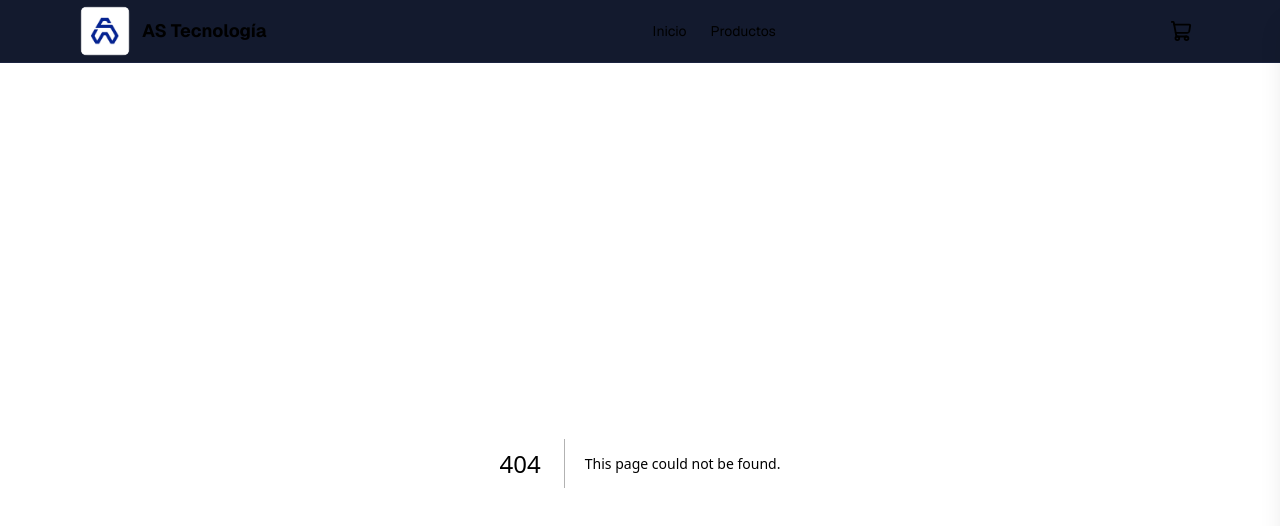
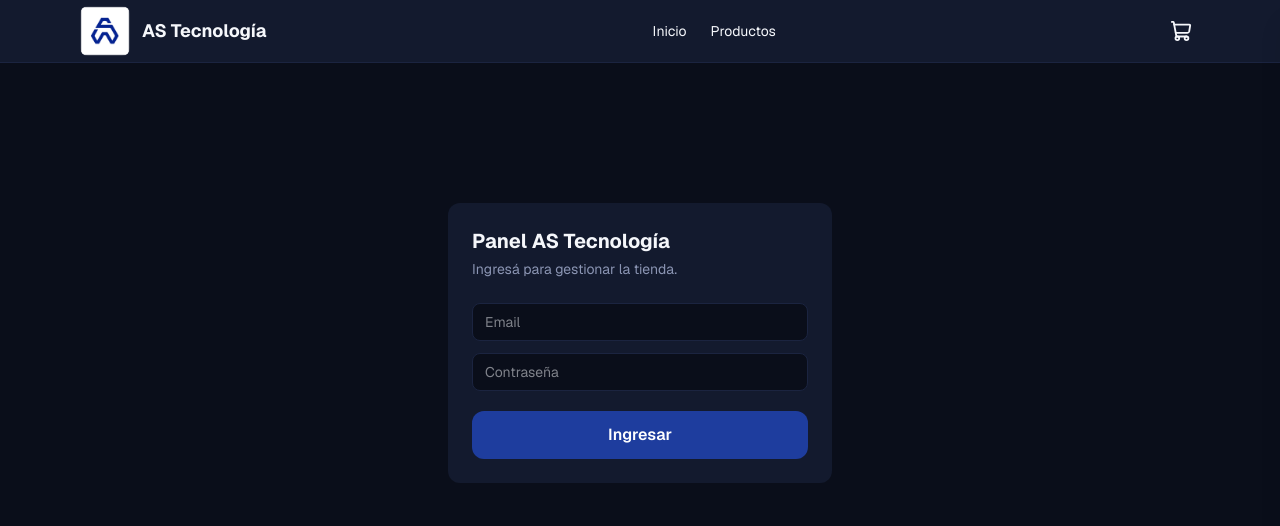
Before and after one commit to celinasotelo/AS-Tecnologia, a Next.js app in the folder as-tecnologia/: page /login in a window 1280 px wide. Before the commit this address had no page. Shown: the top 526 px of the page. Built offline with nearby package versions, Linux system fonts and the light colour scheme.

Commit message:
feat: protected admin authentication

```diff
--- /dev/null
+++ b/as-tecnologia/src/app/admin/layout.tsx
@@ -0,0 +1,43 @@
+import { redirect } from "next/navigation";
+import Link from "next/link";
+import { createClient } from "@/lib/supabase/server";
+import { logout } from "@/lib/actions/auth";
+
+export default async function AdminLayout({
+  children,
+}: {
+  children: React.ReactNode;
+}) {
+  const supabase = await createClient();
+  const {
+    data: { user },
+  } = await supabase.auth.getUser();
+
+  if (!user) {
+    redirect("/login");
+  }
+
+  return (
+    <div className="mx-auto max-w-6xl px-4 py-6">
+      <header className="mb-6 flex items-center justify-between border-b border-surface-elevated pb-4">
+        <nav className="flex items-center gap-4 text-sm">
+          <Link href="/admin" className="font-bold">
+            Panel
+          </Link>
+          <Link href="/admin/productos" className="text-muted hover:text-foreground">
+            Productos
+          </Link>
+          <Link href="/admin/ordenes" className="text-muted hover:text-foreground">
+            Órdenes
+          </Link>
+        </nav>
+        <form action={logout}>
+          <button className="rounded-lg px-3 py-1.5 text-sm text-muted hover:bg-surface-elevated">
+            Cerrar sesión
+          </button>
+        </form>
+      </header>
+      {children}
+    </div>
+  );
+}
--- /dev/null
+++ b/as-tecnologia/src/app/admin/page.tsx
@@ -0,0 +1,10 @@
+export default function AdminDashboard() {
+  return (
+    <div>
+      <h1 className="text-2xl font-bold">Panel de administración</h1>
+      <p className="mt-2 text-muted">
+        Desde acá vas a gestionar tus productos y ver los pedidos que entran.
+      </p>
+    </div>
+  );
+}
--- /dev/null
+++ b/as-tecnologia/src/app/login/page.tsx
@@ -0,0 +1,53 @@
+import { login } from "@/lib/actions/auth";
+
+export default async function LoginPage({
+  searchParams,
+}: {
+  searchParams: Promise<{ error?: string }>;
+}) {
+  const { error } = await searchParams;
+
+  return (
+    <main className="flex min-h-[70vh] items-center justify-center px-4">
+      <form
+        action={login}
+        className="w-full max-w-sm rounded-xl bg-surface-card p-6"
+      >
+        <h1 className="text-xl font-bold">Panel AS Tecnología</h1>
+        <p className="mt-1 text-sm text-muted">
+          Ingresá para gestionar la tienda.
+        </p>
+
+        <div className="mt-6 flex flex-col gap-3">
+          <input
+            name="email"
+            type="email"
+            required
+            placeholder="Email"
+            className="rounded-lg border border-surface-elevated bg-surface px-3 py-2 text-sm outline-none focus:border-primary"
+          />
+          <input
+            name="password"
+            type="password"
+            required
+            placeholder="Contraseña"
+            className="rounded-lg border border-surface-elevated bg-surface px-3 py-2 text-sm outline-none focus:border-primary"
+          />
+
+          {error && (
+            <p className="text-sm text-danger">
+              Email o contraseña incorrectos.
+            </p>
+          )}
+
+          <button
+            type="submit"
+            className="mt-2 rounded-xl bg-primary px-6 py-3 font-semibold text-white transition hover:bg-primary-light"
+          >
+            Ingresar
+          </button>
+        </div>
+      </form>
+    </main>
+  );
+}
--- /dev/null
+++ b/as-tecnologia/src/lib/actions/auth.ts
@@ -0,0 +1,25 @@
+"use server";
+
+import { redirect } from "next/navigation";
+import { createClient } from "@/lib/supabase/server";
+
+export async function login(formData: FormData) {
+  const supabase = await createClient();
+
+  const { error } = await supabase.auth.signInWithPassword({
+    email: formData.get("email") as string,
+    password: formData.get("password") as string,
+  });
+
+  if (error) {
+    redirect("/login?error=1");
+  }
+
+  redirect("/admin");
+}
+
+export async function logout() {
+  const supabase = await createClient();
+  await supabase.auth.signOut();
+  redirect("/login");
+}
--- /dev/null
+++ b/as-tecnologia/src/lib/supabase/middleware.ts
@@ -0,0 +1,31 @@
+import { createServerClient } from "@supabase/ssr";
+import { NextResponse, type NextRequest } from "next/server";
+
+export async function updateSession(request: NextRequest) {
+  let supabaseResponse = NextResponse.next({ request });
+
+  const supabase = createServerClient(
+    process.env.NEXT_PUBLIC_SUPABASE_URL!,
+    process.env.NEXT_PUBLIC_SUPABASE_ANON_KEY!,
+    {
+      cookies: {
+        getAll() {
+          return request.cookies.getAll();
+        },
+        setAll(cookiesToSet) {
+          cookiesToSet.forEach(({ name, value }) =>
+            request.cookies.set(name, value)
+          );
+          supabaseResponse = NextResponse.next({ request });
+          cookiesToSet.forEach(({ name, value, options }) =>
+            supabaseResponse.cookies.set(name, value, options)
+          );
+        },
+      },
+    }
+  );
+
+  await supabase.auth.getUser();
+
+  return supabaseResponse;
+}
--- /dev/null
+++ b/as-tecnologia/src/middleware.ts
@@ -0,0 +1,12 @@
+import { type NextRequest } from "next/server";
+import { updateSession } from "@/lib/supabase/middleware";
+
+export async function middleware(request: NextRequest) {
+  return await updateSession(request);
+}
+
+export const config = {
+  matcher: [
+    "/((?!_next/static|_next/image|favicon.ico|.*\\.(?:svg|png|jpg|jpeg|gif|webp|avif)$).*)",
+  ],
+};
```
